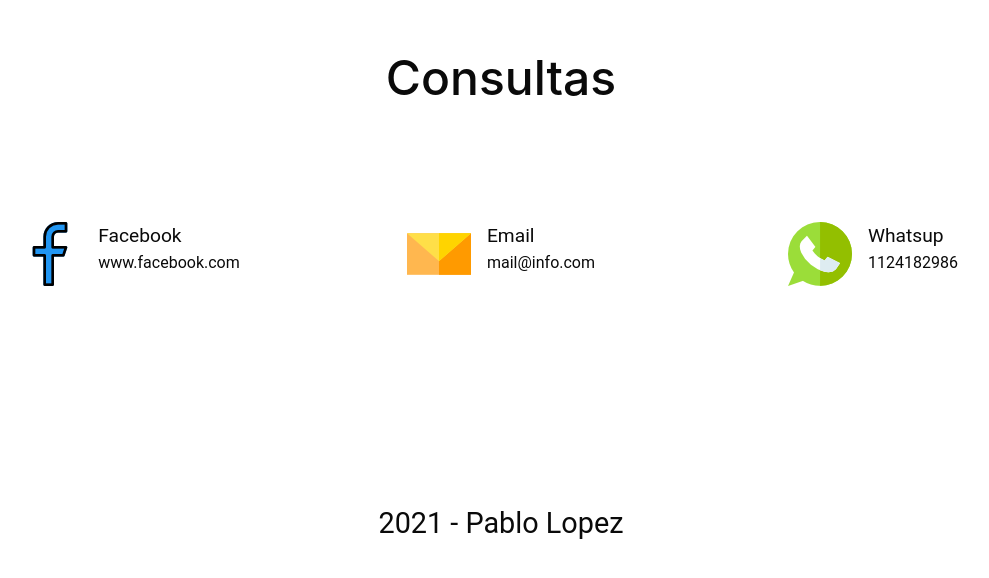
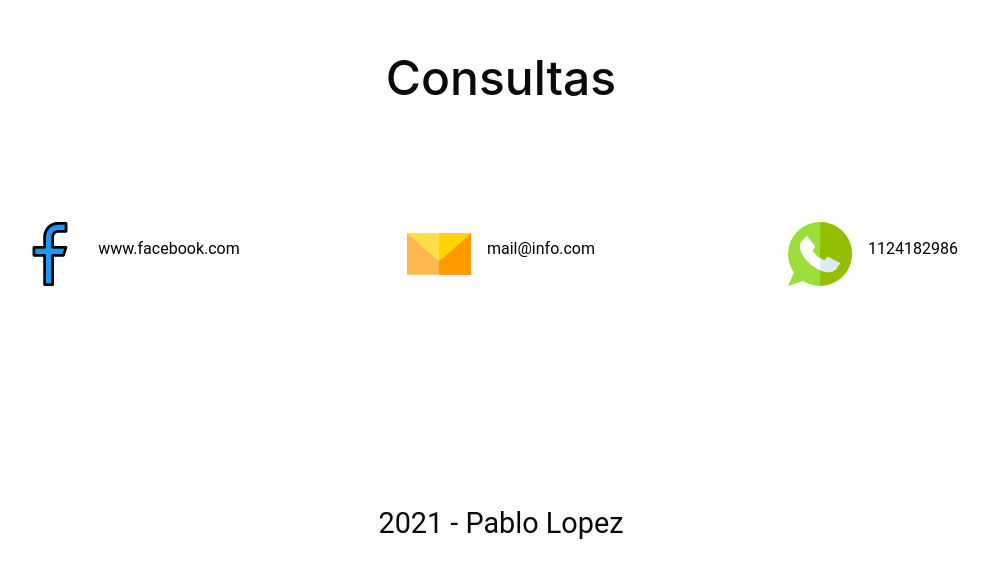
Before and after one commit to NatachaVergara/pablo, a React (Create React App) app: page / in a window 1280 px wide. Shown: the part 1460-2038 px from the top of the page, without its empty margins (139-1128 px from the left). Built offline with nearby package versions, Linux system fonts and the light colour scheme.

Commit message:
actualizando los links de contacto

```diff
--- a/src/Components/Footer/Footer.js
+++ b/src/Components/Footer/Footer.js
@@ -9,31 +9,29 @@ const Footer = () => {
                 <div className={`${styles.iconosContacto} container`}>
 
 
-                    <div id='facebook' className={`${styles.iconos}`}>
+                <div id='facebook' className={`${styles.iconos}`}>
                         <div className={`${styles.icono} ${styles.icono1}`}></div>
-                        <div>
-                            <span>Facebook</span>
+                        <a href='https://www.facebook.com' target='_blank' rel="noreferrer">
                             <p>www.facebook.com</p>
-                        </div>
+                        </a>
                     </div>
 
 
 
                     <div id='email' className={`${styles.iconos}`}>
                         <div className={`${styles.icono}  ${styles.icono2}`}></div>
-                        <div>
-                            <span>Email</span>
+                        <a href = "mailto:prueba@gmail.com" target='_blank' rel="noreferrer">
                             <p>mail@info.com</p>
-                        </div>
+                        </a>
                     </div>
 
 
                     <div id='whatsapp' className={`${styles.iconos}`}>
                         <div className={`${styles.icono}  ${styles.icono3}`}></div>
-                        <div>
-                            <span>Whatsup</span>
+                        <a href="https://api.whatsapp.com/send?phone=0000000000&text=Hola Pablo, te contacto desde su sitio web." alt='logo-whatsup'
+                            target="_blank" rel="noreferrer">
                             <p>1124182986</p>
-                        </div>
+                        </a>
                     </div>
 
 
--- a/src/Components/Footer/Footer.module.scss
+++ b/src/Components/Footer/Footer.module.scss
@@ -78,12 +78,13 @@
                 background-size: auto;
             }
 
-            span {
-                font-size: 1.2em;
-                font-family: 'Roboto', sans-serif;
+            a {
+                text-decoration: none;
+                color: black;
             }
 
             p {
+                margin-top: 15px;
                 font-size: 1em;
                 font-family: 'Roboto', sans-serif;
             }
@@ -93,7 +94,7 @@
 
 
     @media screen and (max-width: 800px) {
-        .icono{
+        .icono {
             margin: auto 15px;
             padding: auto 15px;
         }
@@ -134,6 +135,7 @@
 
 .pie {
     margin-top: 200px;
+
     p {
         text-align: center;
         font-size: 1.8rem;
```
